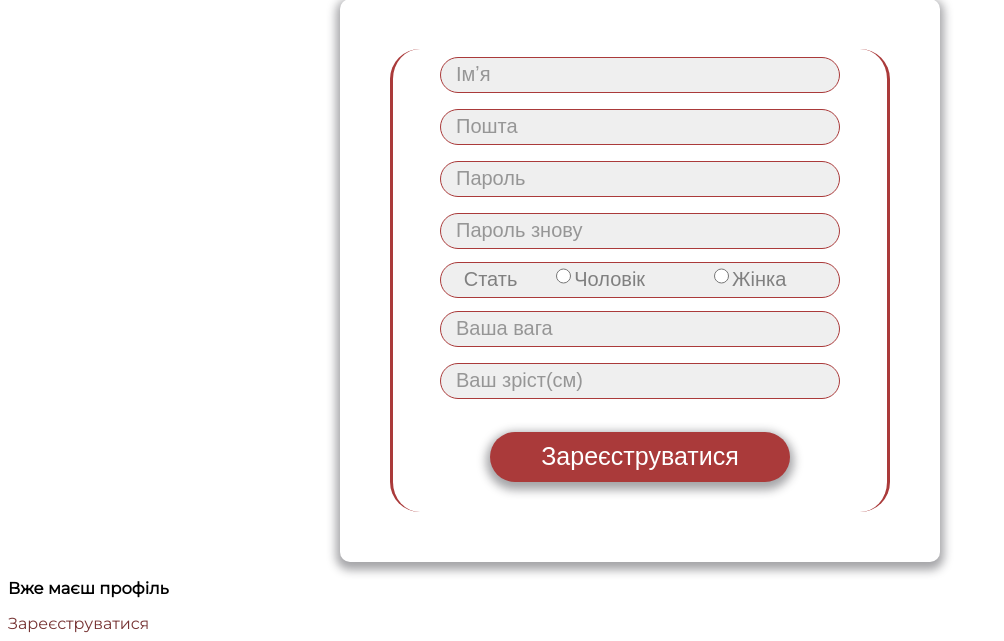
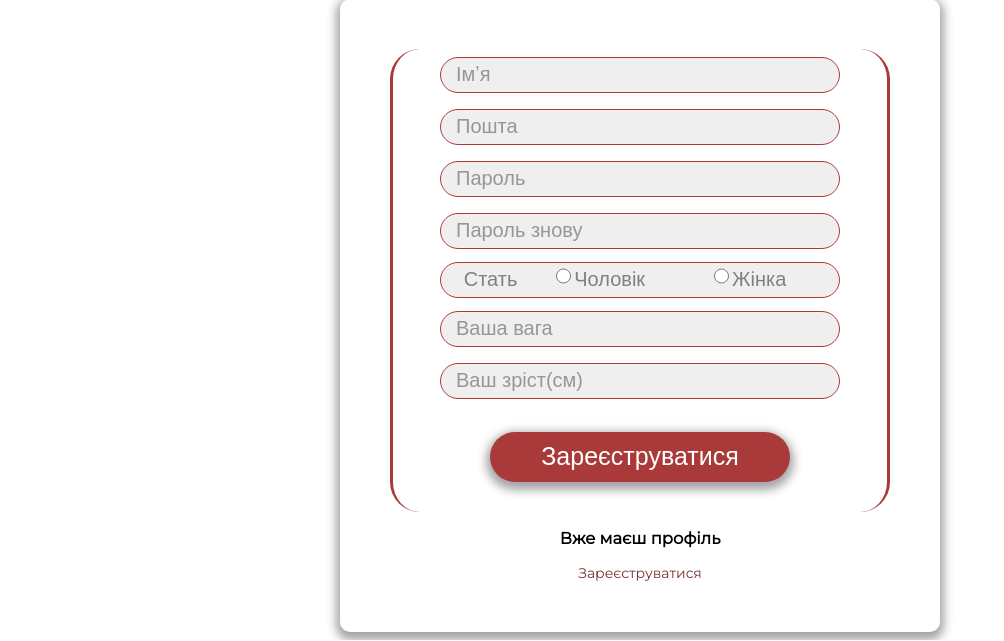
Before and after one commit to movchun567/Gym_Assistant, a Flask app: page /registration_form/ in a window 1280 px wide. Shown: the part 380-1021 px from the top of the page, without its empty margins (0-1004 px from the left). Run offline with Flask 3, Linux system fonts and the light colour scheme.

Commit message:
fixed registration form allignement

```diff
--- a/templates/registration_form.html
+++ b/templates/registration_form.html
@@ -55,9 +55,9 @@
                       }
                   </script>
                 </div>
+                <h3 style="font-family: Montserrat; text-align: center;">Вже маєш профіль</h3>
+                <a href="{{ url_for('login_form') }} " style="font-family: Montserrat;">Зареєструватися</a>
               </div>
-            <h3 style="font-family: Montserrat;">Вже маєш профіль</h3>
-            <a href="{{ url_for('login_form') }}" style="font-family: Montserrat; font-size: medium;">Зареєструватися</a>
           </div>
     </body>
 </html>
```
